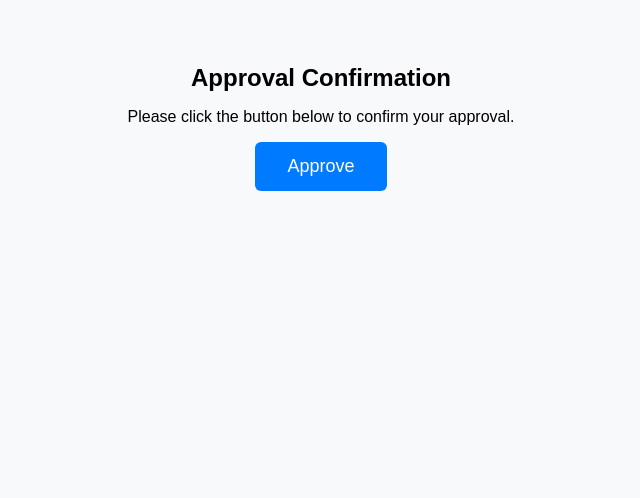
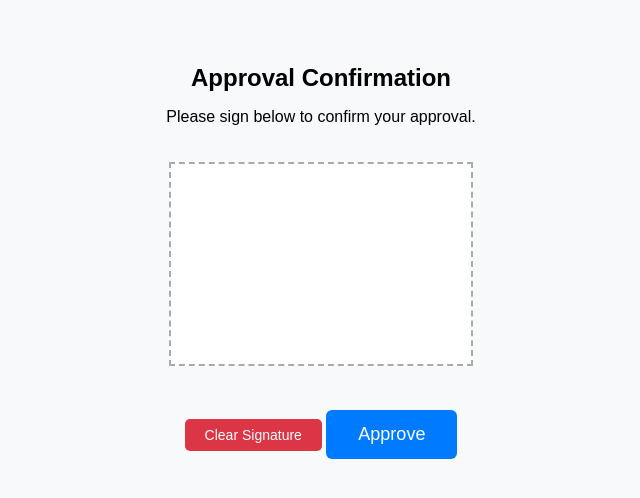
Before and after one commit to YhongYhong/MondayAPIPractice, a website: page index.html in a window 1280 px wide. Shown: the whole page, without its empty margins (319-959 px from the left). Drawn offline with nearby package versions, Linux system fonts and the light colour scheme.

Commit message:
Enhance approval process with signature capture and validation

```diff
--- a/index.html
+++ b/index.html
@@ -25,6 +25,7 @@
     border-radius: 6px;
     cursor: pointer;
     transition: 0.25s;
+    margin-top: 20px;
   }
 
   #approveBtn:active {
@@ -39,37 +40,85 @@
     font-weight: bold;
   }
 
-  .fade-in {
-    animation: fadeIn 0.6s ease forwards;
+  #signature-pad {
+    border: 2px dashed #aaa;
+    width: 300px;
+    height: 200px;
+    margin: 20px auto;
+    background: white;
   }
 
-  @keyframes fadeIn {
-    from { opacity: 0; transform: translateY(5px); }
-    to { opacity: 1; transform: translateY(0); }
+  #clearBtn {
+    margin-top: 10px;
+    padding: 8px 20px;
+    font-size: 14px;
+    background: #dc3545;
+    color: white;
+    border: none;
+    border-radius: 5px;
+    cursor: pointer;
   }
 </style>
 </head>
+
 <body>
 
 <h1>Approval Confirmation</h1>
+<p>Please sign below to confirm your approval.</p>
 
-<p>Please click the button below to confirm your approval.</p>
+<canvas id="signature-pad"></canvas>
+<br>
+<button id="clearBtn">Clear Signature</button>
 
 <button id="approveBtn">Approve</button>
 
-<div id="approvedMessage" class="fade-in">✔ Approved</div>
+<div id="approvedMessage" class="fade-in">✔ Signature Captured. Approved.</div>
+
+<!-- Signature Pad Library -->
+<script src="https://cdn.jsdelivr.net/npm/signature_pad@4.1.5/dist/signature_pad.umd.min.js"></script>
 
 <script>
+  // Initialize signature pad
+  const canvas = document.getElementById("signature-pad");
+  const signaturePad = new SignaturePad(canvas);
+
+  // Resize canvas for retina displays
+  function resizeCanvas() {
+    const ratio = Math.max(window.devicePixelRatio || 1, 1);
+    canvas.width = canvas.offsetWidth * ratio;
+    canvas.height = canvas.offsetHeight * ratio;
+    canvas.getContext("2d").scale(ratio, ratio);
+  }
+  resizeCanvas();
+  window.onresize = resizeCanvas;
+
+  // Clear signature
+  document.getElementById("clearBtn").addEventListener("click", () => {
+    signaturePad.clear();
+  });
+
+  // Approve with signature
   document.getElementById("approveBtn").addEventListener("click", function () {
-    // Hide button
+    if (signaturePad.isEmpty()) {
+      alert("Please provide a signature before approving.");
+      return;
+    }
+
+    // Convert signature to image
+    const signatureDataURL = signaturePad.toDataURL();
+
+    console.log("Signature Captured:", signatureDataURL);
+
+    // Hide the approve button
     this.style.display = "none";
 
-    // Show result
+    // Show confirmation
     const msg = document.getElementById("approvedMessage");
     msg.style.display = "block";
 
-    // OPTIONAL: ส่งข้อมูล approval กลับไปที่ Monday Webhook / หรือ Google Sheets (ถ้าคุณอยากเพิ่ม)
-    // ตอนนี้ version นี้เป็น frontend-only ตามที่คุณต้องการ
+    // OPTIONAL:
+    // ส่งข้อมูล signatureDataURL กลับไปยัง Monday / Webhook / Email ได้
+    // ตอนนี้ version นี้เก็บเฉพาะใน frontend
   });
 </script>
 
```
